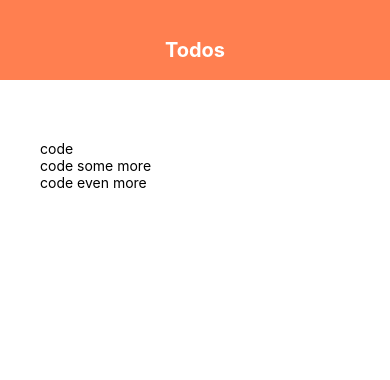
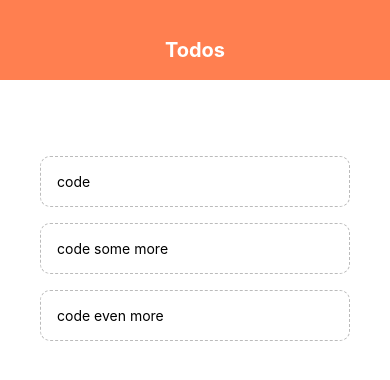
Before and after one commit to Learningstuff98/react-native-app, a React Native app: screen / in a window 390 px wide. Shown: the top 380 px of the page. Built offline with nearby package versions, Linux system fonts and the light colour scheme.

Commit message:
Items can be removed from the todo list

```diff
--- a/App.js
+++ b/App.js
@@ -1,6 +1,7 @@
 import React, { useState } from 'react';
-import { StyleSheet, Text, View, FlatList } from 'react-native';
+import { StyleSheet, View, FlatList } from 'react-native';
 import Header from './components/header';
+import TodoItem from './components/todoItem';
 
 export default function App() {
   const [todos, setTodos] = useState([
@@ -8,6 +9,12 @@
     { text: 'code some more', key: '2' },
     { text: 'code even more', key: '3' }
   ]);
+
+  const pressHandler = (key) => {
+    setTodos(prevTodos => {
+      return prevTodos.filter(todo => todo.key !== key);
+    })
+  };
 
   return <View style={styles.container}>
     <Header />
@@ -17,7 +24,10 @@
         <FlatList
           data={todos}
           renderItem={({ item }) => (
-            <Text>{item.text}</Text>
+            <TodoItem
+              item={item}
+              pressHandler={pressHandler}
+            />
           )}
         />
       </View>
--- /dev/null
+++ b/components/todoItem.js
@@ -0,0 +1,23 @@
+import React from 'react';
+import { StyleSheet, Text, TouchableOpacity } from 'react-native';
+
+export default function TodoItem({ item, pressHandler }) {
+  return (
+    <TouchableOpacity onPress={() => pressHandler(item.key)}>
+      <Text style={styles.item}>
+        {item.text}
+      </Text>
+    </TouchableOpacity>
+  );
+}
+
+const styles = StyleSheet.create({
+  item: {
+    padding: 16,
+    marginTop: 16,
+    borderColor: '#bbb',
+    borderWidth: 1,
+    borderStyle: 'dashed',
+    borderRadius: 10
+  }
+});
```
